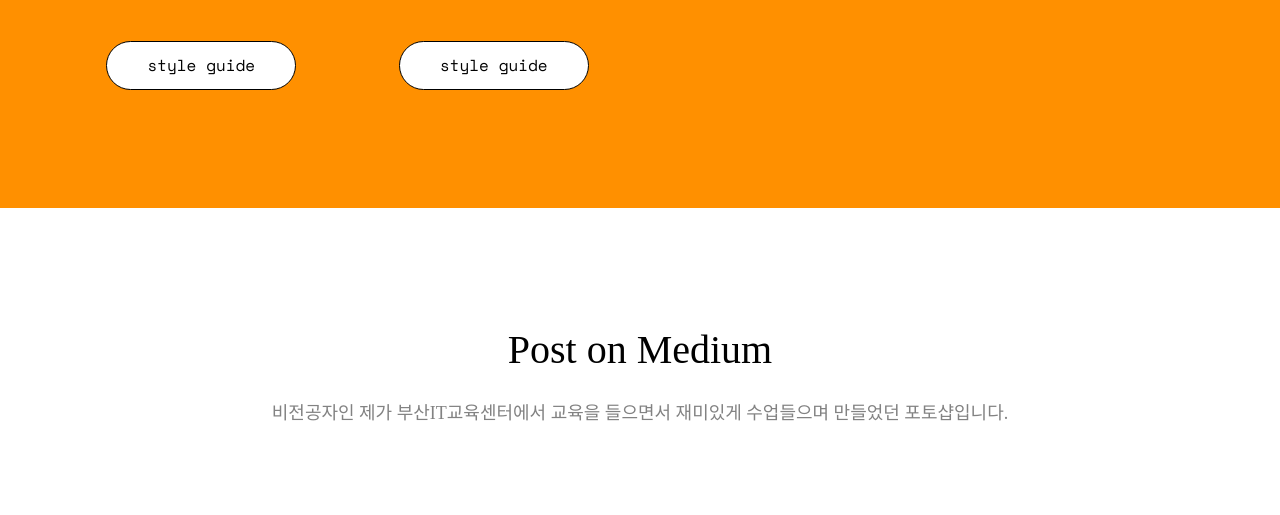
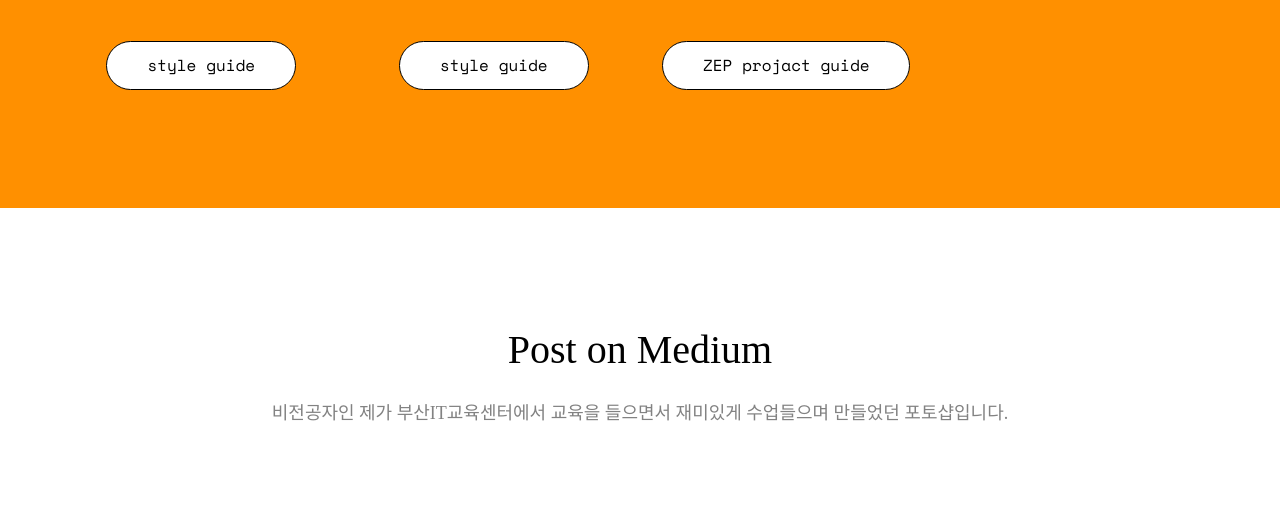
Before and after one commit to jungjin94/my-portfolio, a plain HTML site: page index.html in a window 1280 px wide. Shown: the part 5665-6180 px from the top of the page. Drawn offline with nearby package versions, Linux system fonts and the light colour scheme; some packages are replaced by stand-ins of ours; no server answers; files whose address does not match are found by name; a web font is replaced by a local one.

Commit message:
Update index.html

```diff
--- a/index.html
+++ b/index.html
@@ -494,6 +494,8 @@
 								<span>ZEP</span>
 							</div>
 						</a>
+						<a class="but" href="images/pdf.pdf" target="_blank">
+							ZEP projact guide</a>
 					</div>
 					<div class="col-md-3 text-center col-padding animate-box">
 						<a href="https://luffyv.cafe24.com/skin-skin1" class="work" style="background-image: url(images/47f40b4329fa2c5f0bec3b0d1c26ac80.jpg);"target="_blank">
```
